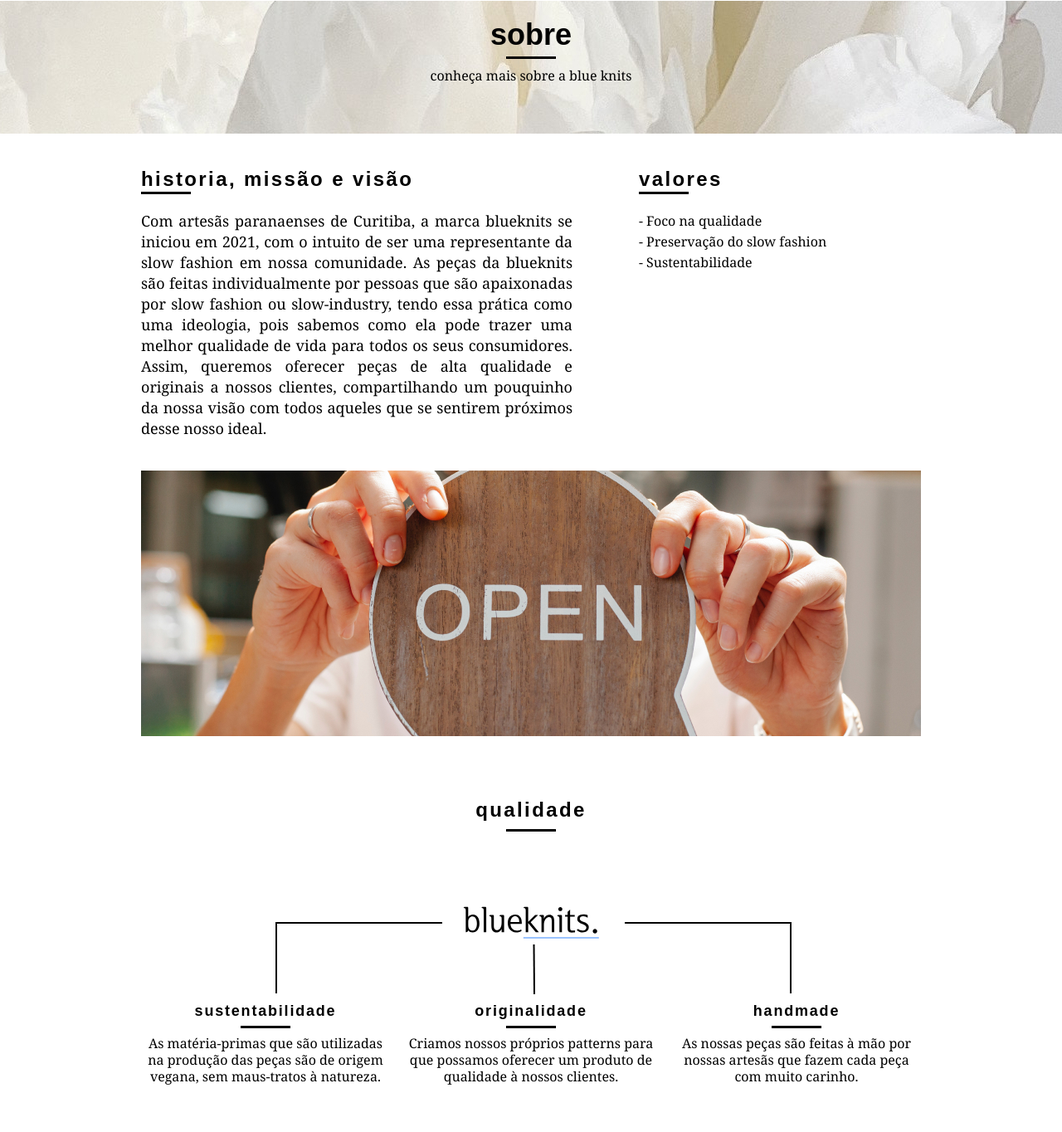
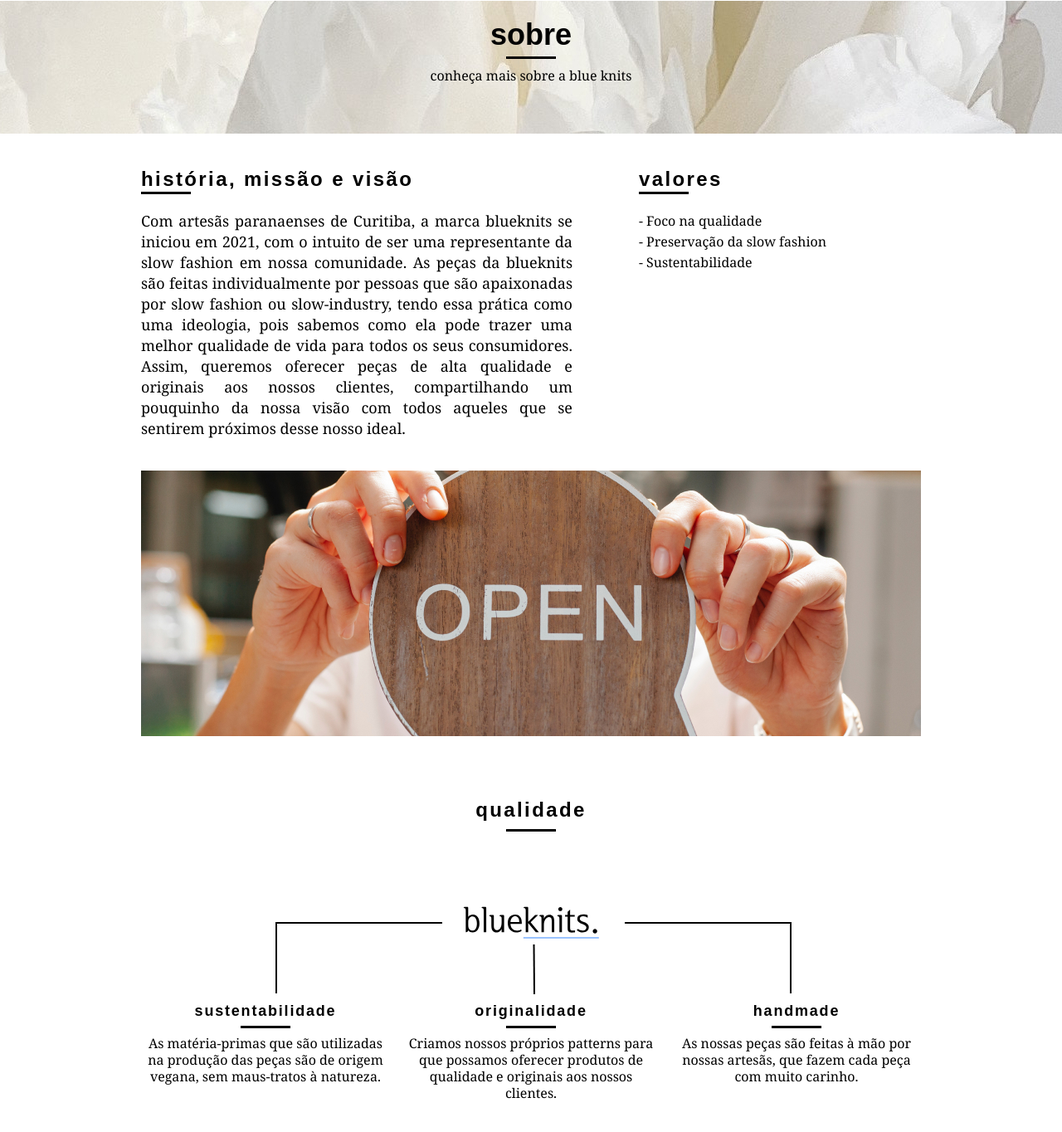
Before and after one commit to anepaz/projeto_ori, a plain HTML site: page sobre.html in a window 1280 px wide. Shown: the part 88-1452 px from the top of the page at 83% size. Drawn offline with Linux system fonts and the light colour scheme.

Commit message:
fix indentation

```diff
--- a/sobre.html
+++ b/sobre.html
@@ -41,15 +41,15 @@
     <!-- historia -->
     <section class="missao_sobre container fadeInDown" data-anime="1200">
         <div class="grid-10">
-            <h2 class="subtitulo-interno">historia, missão e visão</h2>
-            <p>Com artesãs paranaenses de Curitiba, a marca blueknits se iniciou em 2021, com o intuito de ser uma representante da slow fashion em nossa comunidade. As peças da blueknits são feitas individualmente por pessoas que são apaixonadas por slow fashion ou slow-industry, tendo essa prática como uma ideologia, pois sabemos como ela pode trazer uma melhor qualidade de vida para todos os seus consumidores. Assim, queremos oferecer peças de alta qualidade e originais a nossos clientes, compartilhando um pouquinho da nossa visão com todos aqueles que se sentirem próximos desse nosso ideal.</p>
+            <h2 class="subtitulo-interno">história, missão e visão</h2>
+            <p>Com artesãs paranaenses de Curitiba, a marca blueknits se iniciou em 2021, com o intuito de ser uma representante da slow fashion em nossa comunidade. As peças da blueknits são feitas individualmente por pessoas que são apaixonadas por slow fashion ou slow-industry, tendo essa prática como uma ideologia, pois sabemos como ela pode trazer uma melhor qualidade de vida para todos os seus consumidores. Assim, queremos oferecer peças de alta qualidade e originais aos nossos clientes, compartilhando um pouquinho da nossa visão com todos aqueles que se sentirem próximos desse nosso ideal.</p>
         </div>
 
         <div class="grid-6">
             <h2 class="subtitulo-interno">valores</h2>
             <ul>
                 <li>- Foco na qualidade</li>
-                    <li>- Preservação do slow fashion</li>
+                <li>- Preservação da slow fashion</li>
                 <li>- Sustentabilidade</li>
             </ul>
         </div>
@@ -74,11 +74,11 @@
             </li>
             <li class="grid-1-3">
                 <h3>originalidade</h3>
-                <p>Criamos nossos próprios patterns para que possamos oferecer um produto de qualidade à nossos clientes.</p>
+                <p>Criamos nossos próprios patterns para que possamos oferecer produtos de qualidade e originais aos nossos clientes.</p>
             </li>
             <li class="grid-1-3">
                 <h3>handmade</h3>
-                <p>As nossas peças são feitas à mão por nossas artesãs que fazem cada peça com muito carinho.</p>
+                <p>As nossas peças são feitas à mão por nossas artesãs, que fazem cada peça com muito carinho.</p>
             </li>
         </ul>
     </section>
```
Also changed, not shown: contato.html (indentation only), index.html (indentation only), js/script.js (indentation only), portfolio.html (indentation only), produtos.html (indentation only). Lines whose indentation alone changed are shown as unchanged.
